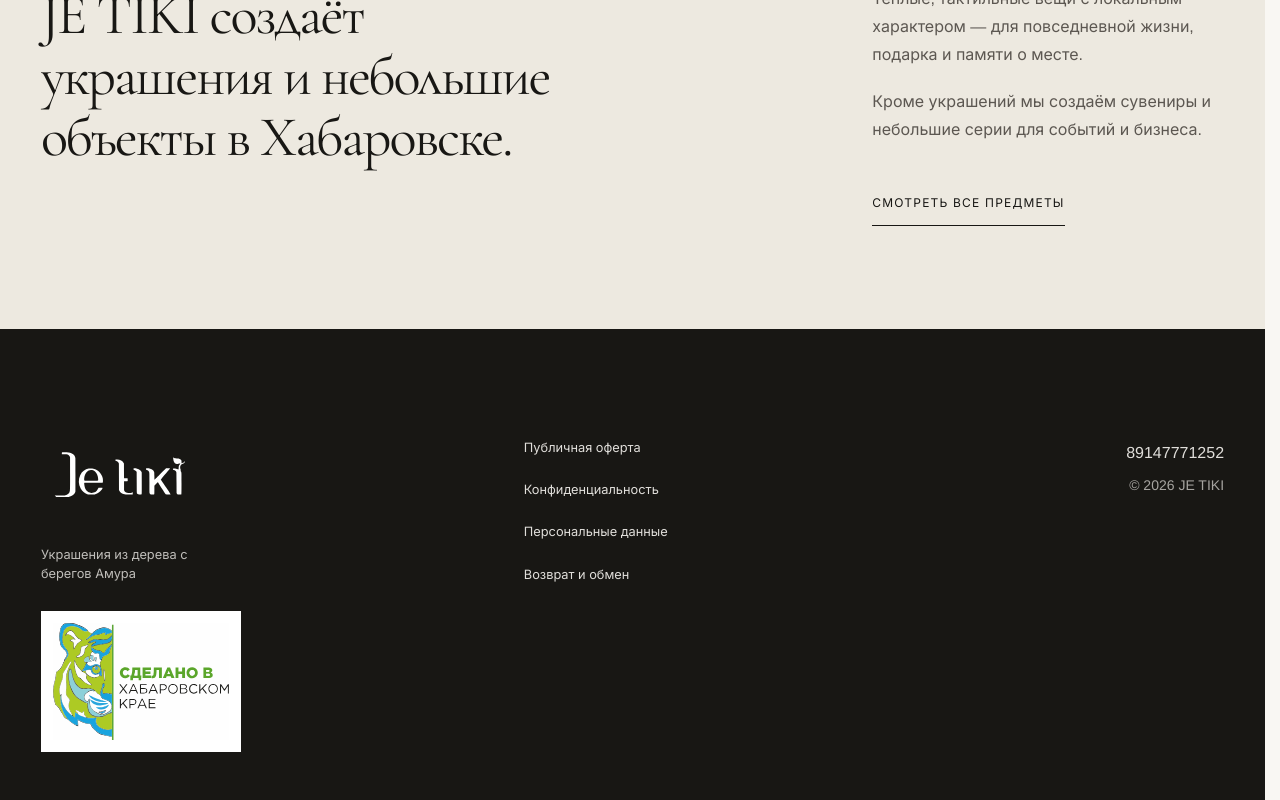
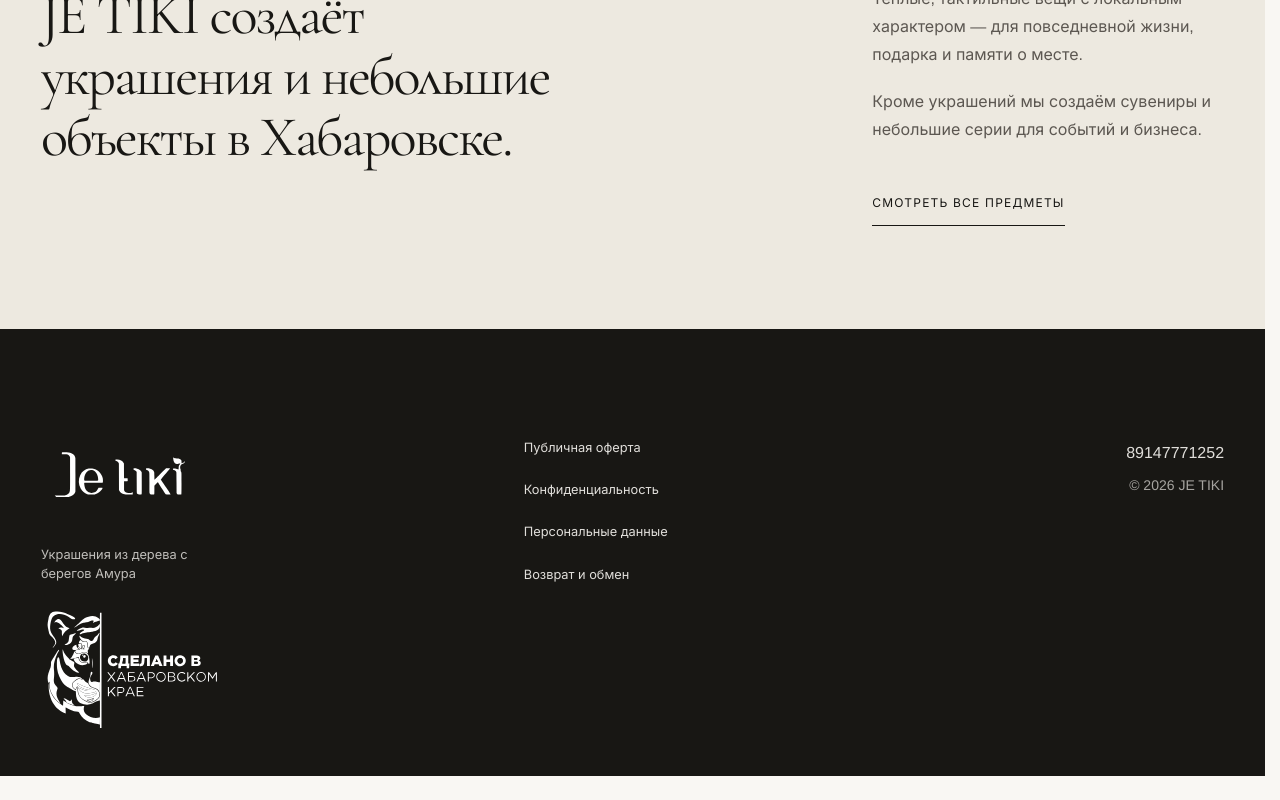
Before and after one commit to circon3m22/je-tiki, a Next.js app: page / in a window 1280 px wide. Shown: the part 2120-2920 px from the top of the page. After the commit the page ends 2896 px from the top, so only its background shows below. Built offline with nearby package versions, Linux system fonts and the light colour scheme; no server answers; the database is empty; a web font is replaced by a local one.

Commit message:
Draw a white transparent SVG regional footer mark

```diff
--- a/app/globals.css
+++ b/app/globals.css
@@ -333,7 +333,7 @@ img { object-fit: cover; }
 }
 .footer-mark { width: fit-content; display: block; margin: 0 0 1.25rem; text-decoration: none; }
 .footer-mark img { display: block; width: clamp(8rem, 13vw, 12rem); height: auto; filter: invert(1); }
-.footer-region-mark { display: block; width: fit-content; max-width: 100%; margin-block-start: 1.75rem; padding: 0.75rem; background: #fff; }
+.footer-region-mark { display: block; width: fit-content; max-width: 100%; margin-block-start: 1.75rem; }
 .footer-region-mark img { display: block; width: 11rem; max-width: 100%; height: auto; }
 .muted { color: var(--ink-soft); }
 .site-footer .muted { color: oklch(0.8 0.006 87); }
```
Also changed, not shown: public/made-in-khabarovsk-krai.svg.
